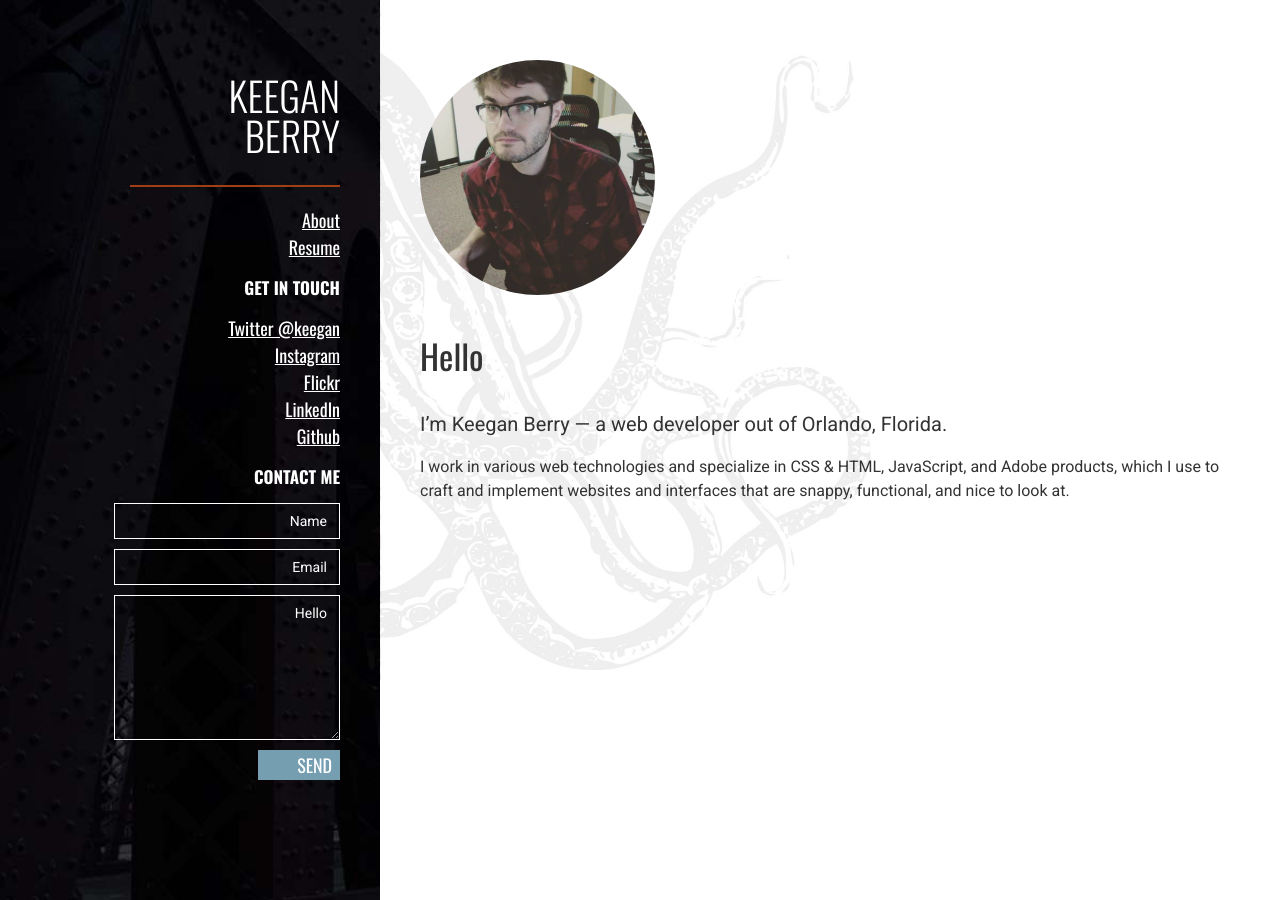
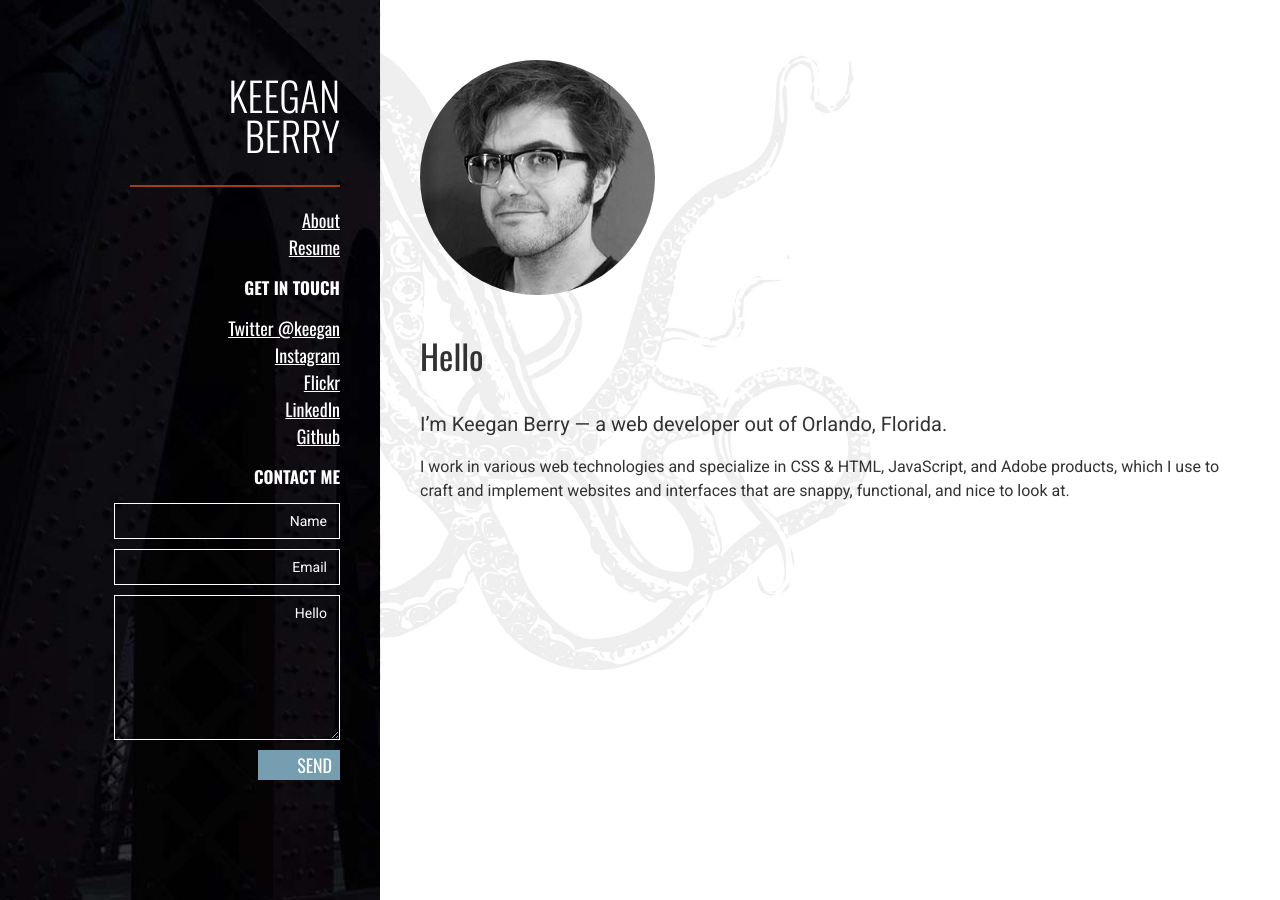
Before and after one commit to keeeeeegan/new-site, a Jekyll site: the page built from index.md, in a window 1280 px wide. Built offline with Jekyll 4.4.1, drawn with Linux system fonts in a browser that asks for light colours; nearby versions of some CDN libraries.

Commit message:
added a few new images

```diff
--- a/index.md
+++ b/index.md
@@ -4,7 +4,7 @@ title: Welcome
 ---
 
 <figure>
-  <img src="/img/me-office.png" class="about-me-pic" alt="My face"/>
+  <img src="/img/me-bw.jpg" class="about-me-pic" alt="My face"/>
 </figure>
 
 # Hello
```
Also changed, not shown: resources.md (+2 -0 lines), img/me-and-the-big-boi.png (added), img/me-bw.jpg (added), 1 other file.
